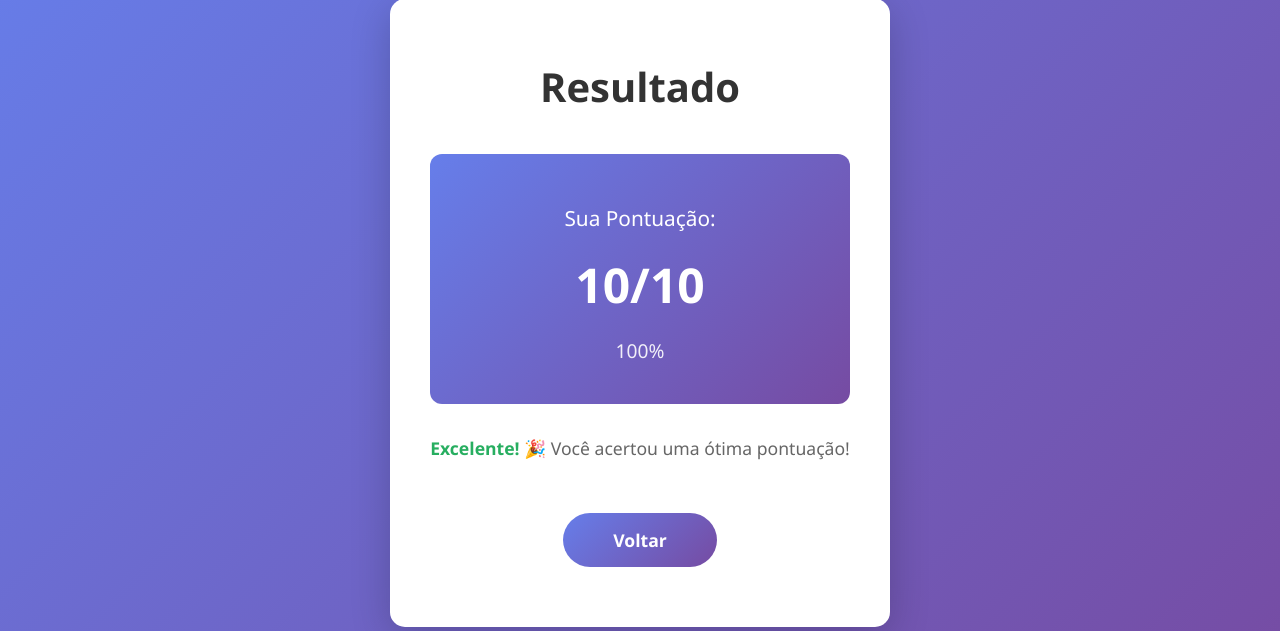
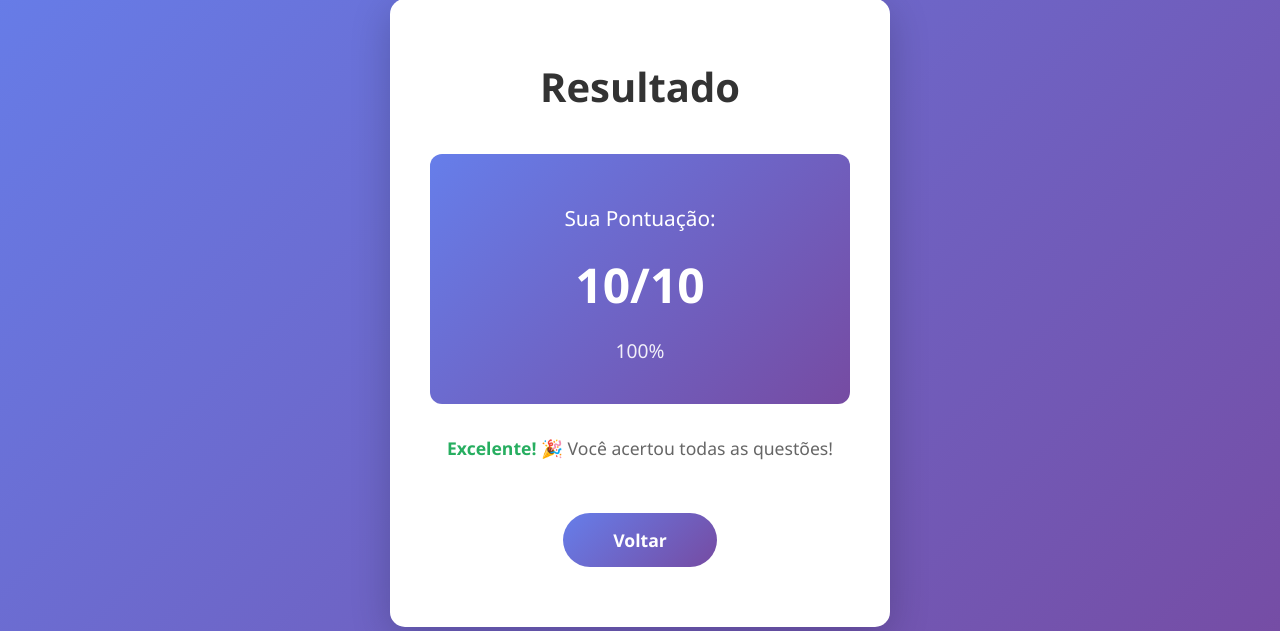
Before and after one commit to hytalormds/Quiz-de-Programacao-Python, a Flask app: template templates/result.html in a window 1280 px wide. Shown: the part 87-718 px from the top of the page. Run offline with Flask 3, Linux system fonts and the light colour scheme; the template is opened without the code that fills it: most values are stand-ins (such as "Sample title", 1, 10 or a date in 2020).

Commit message:
Correção das Mensagens de Exibição

```diff
--- a/templates/quiz.html
+++ b/templates/quiz.html
@@ -141,7 +141,6 @@
         window.location.href = `/results?score=${score}&total=${questions.length}`;
       }
 
-      // Carregar primeira pergunta ao iniciar
       loadQuestion();
     </script>
   </body>
--- a/templates/result.html
+++ b/templates/result.html
@@ -18,8 +18,8 @@
 
       <p class="message">
         {% if (score/total) >= 0.8 %}
-        <span class="excellent">Excelente! 🎉</span> Você acertou uma ótima
-        pontuação! {% elif (score/total) >= 0.6 %}
+        <span class="excellent">Excelente! 🎉</span> Você acertou todas as
+        questões! {% elif (score/total) >= 0.6 %}
         <span class="good">Bom desempenho! 👍</span> Continue estudando para
         melhorar. {% else %}
         <span class="needs-improvement">Continue praticando! 💪</span> Você vai
```
